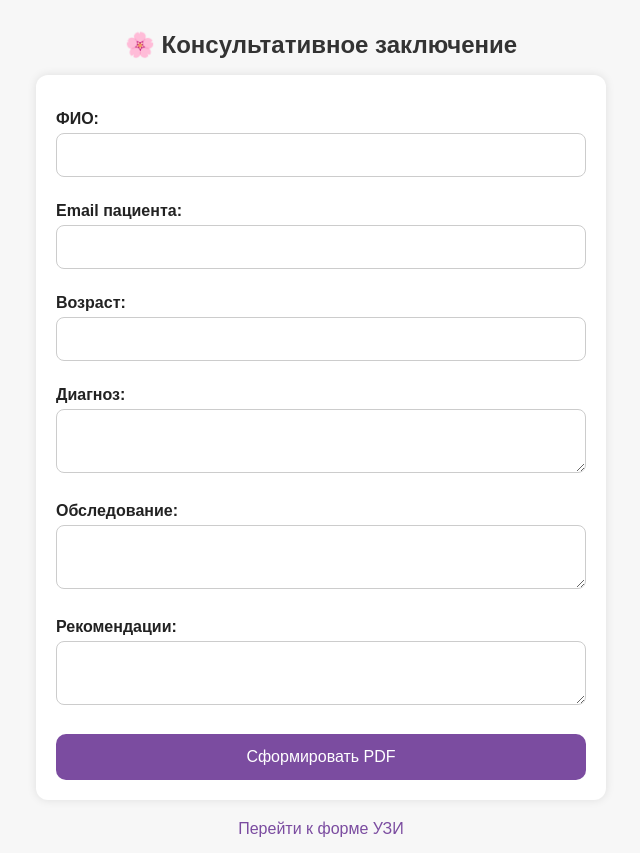
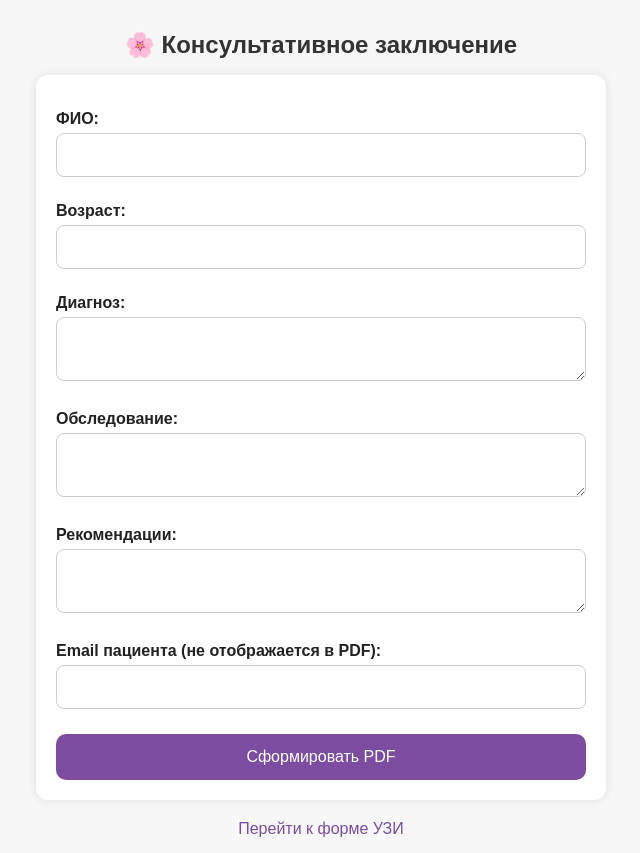
Before and after one commit to Yuliia921/new20-04-2025, a FastAPI app: page /consultation in a window 1280 px wide. Shown: the whole page, without its empty margins (319-959 px from the left). Run offline with FastAPI, Linux system fonts and the light colour scheme.

Commit message:
Add files via upload

```diff
--- a/templates/consultation.html
+++ b/templates/consultation.html
@@ -12,10 +12,7 @@
         <label>ФИО:</label>
         <input type="text" name="fio">
 
-        <label>Email пациента:</label>
-        <input type="email" name="email">
-
-        <label>Возраст:</label>
+                <label>Возраст:</label>
         <input type="text" name="age">
 
         <label>Диагноз:</label>
@@ -27,6 +24,9 @@
                 <label>Рекомендации:</label>
         <textarea name="recommendations"></textarea>
 
+        <label>Email пациента (не отображается в PDF):</label>
+        <input type="email" name="email">
+
         <button type="submit">Сформировать PDF</button>
     </form>
     <div style="text-align:center; margin-top:20px;">
--- a/templates/index.html
+++ b/templates/index.html
@@ -11,6 +11,9 @@
     <form action="/generate_pdf" method="post">
         <label>ФИО:</label>
         <input type="text" name="fio">
+
+        <label>Возраст:</label>
+        <input type="text" name="age">
 
                 <label>Последняя менструация:</label>
         <input type="text" name="lmp">
```
